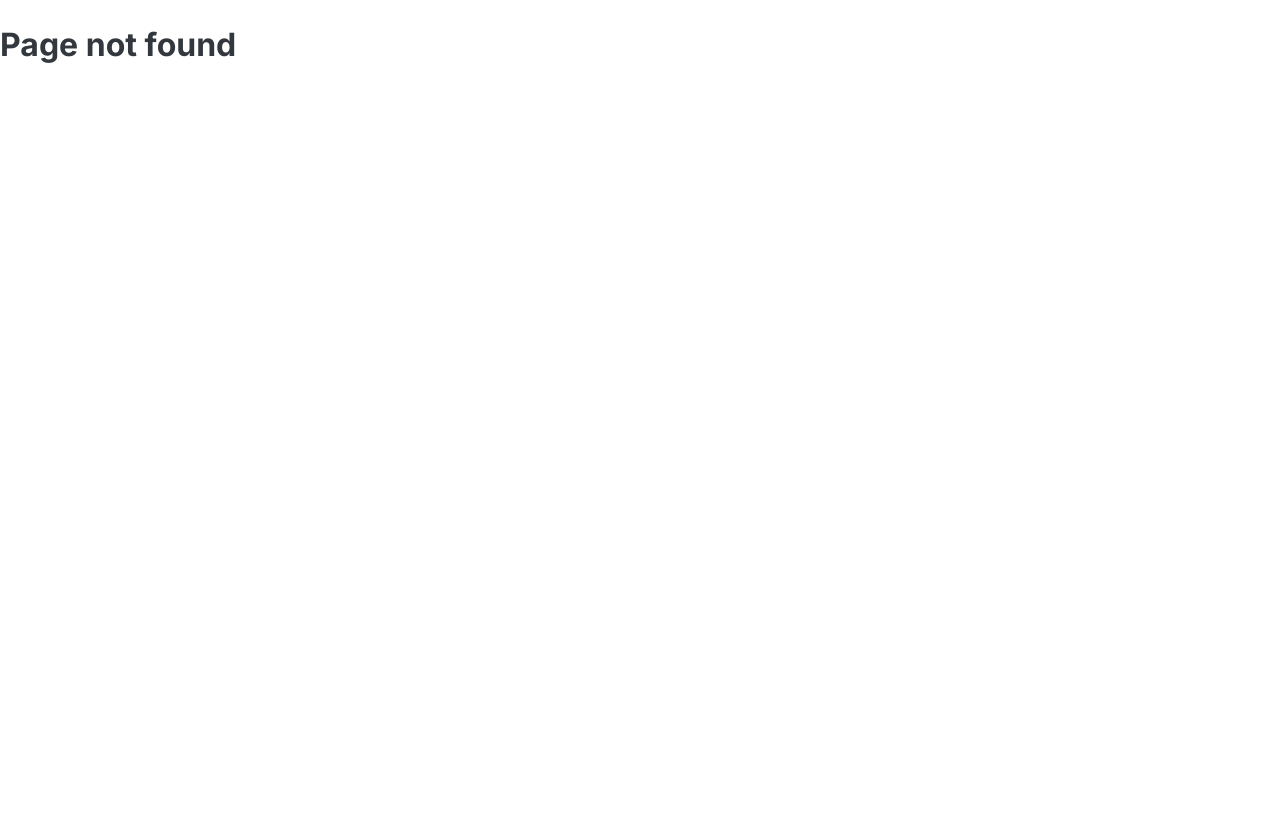
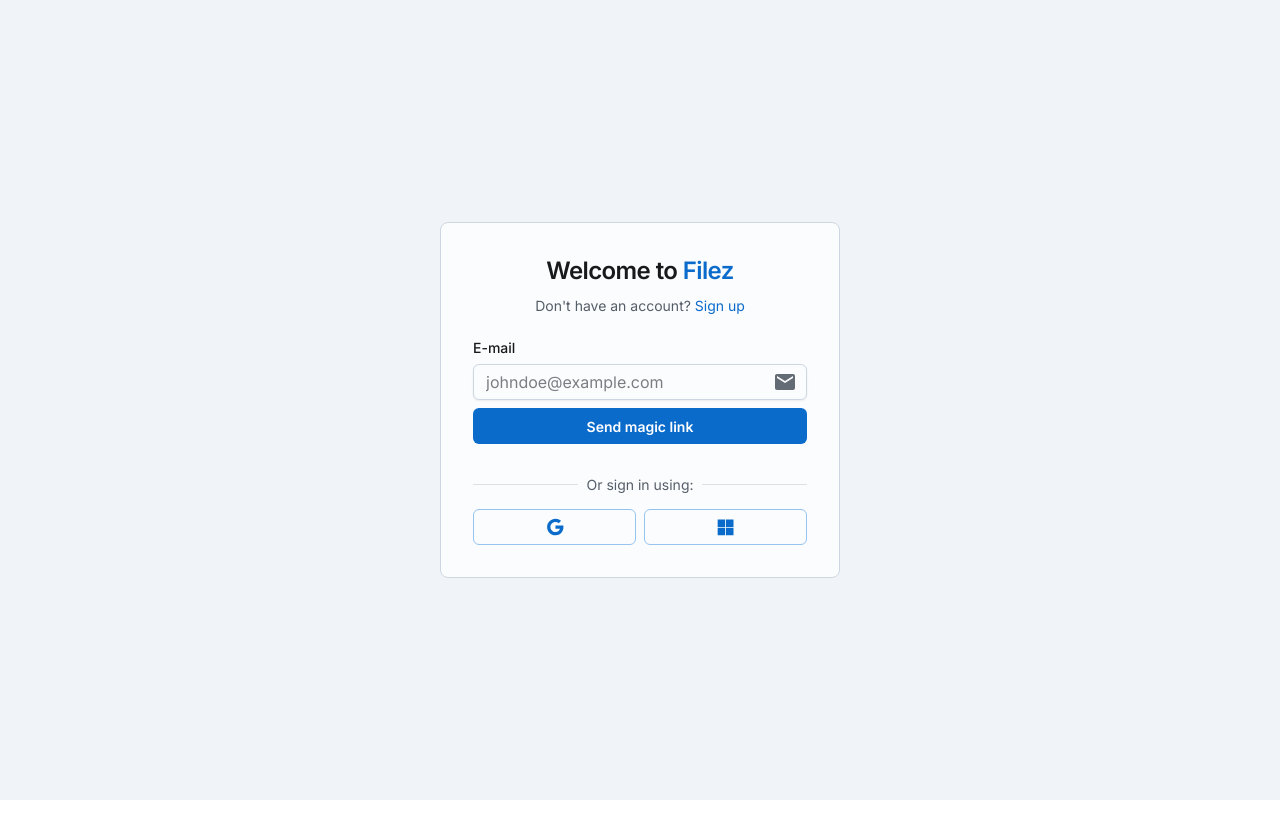
Before and after one commit to AlfredoPrograma/filez-frontend, a React (Vite) app: page /auth in a window 1280 px wide. Before the commit this address had no page. After the commit the page ends 800 px from the top, so only its background shows below. Built offline with nearby package versions, Linux system fonts and the light colour scheme.

Commit message:
feature: implement auth layout and sign in card component

```diff
--- a/src/App.tsx
+++ b/src/App.tsx
@@ -2,6 +2,8 @@ import { BrowserRouter, Route, Routes } from "react-router"
 import { Dashboard } from "@/pages/dashboard/Dashboard"
 import { PageNotFound } from "@/pages/PageNotFound"
 import { Providers } from "./Providers"
+import { AuthLayout } from "./layouts/AuthLayout"
+import { Login } from "./pages/auth/Login"
 
 export function App() {
   return (
@@ -14,6 +16,16 @@ export function App() {
           />
 
           <Route
+            path="/auth"
+            element={<AuthLayout />}
+          >
+            <Route
+              index
+              element={<Login />}
+            />
+          </Route>
+
+          <Route
             path="*"
             element={<PageNotFound />}
           />
--- /dev/null
+++ b/src/components/Link.tsx
@@ -0,0 +1,19 @@
+import { ComponentProps, PropsWithChildren } from "react"
+import { Link as MuiLink } from "@mui/joy"
+import { Link as RouterLink, To } from "react-router"
+
+type LinkProps = {
+  to: To
+} & ComponentProps<typeof MuiLink>
+
+export function Link({ to, children, ...rest }: PropsWithChildren<LinkProps>) {
+  return (
+    <MuiLink
+      {...rest}
+      component={RouterLink}
+      to={to}
+    >
+      {children}
+    </MuiLink>
+  )
+}
--- /dev/null
+++ b/src/components/Page.tsx
@@ -0,0 +1,17 @@
+import { Box } from "@mui/joy"
+import { PropsWithChildren } from "react"
+
+export function Page({ children }: PropsWithChildren) {
+  return (
+    <Box
+      sx={(theme) => ({
+        height: "100%",
+        width: "100%",
+        padding: theme.spacing(3),
+        backgroundColor: theme.vars.palette.neutral[100]
+      })}
+    >
+      {children}
+    </Box>
+  )
+}
--- /dev/null
+++ b/src/layouts/AuthLayout.tsx
@@ -0,0 +1,20 @@
+import { Page } from "@/components/Page"
+import { Stack } from "@mui/joy"
+import { Outlet } from "react-router"
+
+export function AuthLayout() {
+  return (
+    <Page>
+      <Stack
+        sx={{
+          height: "100%",
+          display: "flex",
+          justifyContent: "center",
+          alignItems: "center"
+        }}
+      >
+        <Outlet />
+      </Stack>
+    </Page>
+  )
+}
--- /dev/null
+++ b/src/pages/auth/Login.tsx
@@ -0,0 +1,83 @@
+import { Link } from "@/components/Link"
+import { Mail, Google, Microsoft } from "@mui/icons-material"
+import {
+  Button,
+  Card,
+  CardContent,
+  Divider,
+  FormControl,
+  FormLabel,
+  Input,
+  Stack,
+  Typography
+} from "@mui/joy"
+
+export function Login() {
+  return (
+    <Card
+      sx={(theme) => ({ padding: theme.spacing(4), width: 400 })}
+      variant="outlined"
+    >
+      <CardContent>
+        <Stack
+          direction="column"
+          spacing={1}
+          marginBottom={2}
+        >
+          <Typography
+            textAlign="center"
+            level="h3"
+          >
+            Welcome to <Typography color="primary">Filez</Typography>
+          </Typography>
+
+          <Typography
+            textAlign="center"
+            level="body-sm"
+          >
+            Don't have an account?{" "}
+            <Typography>
+              <Link to="/register">Sign up</Link>
+            </Typography>
+          </Typography>
+        </Stack>
+
+        <Stack
+          marginBottom={3}
+          direction="column"
+          spacing={1}
+        >
+          <FormControl>
+            <FormLabel>E-mail</FormLabel>
+            <Input
+              placeholder="johndoe@example.com"
+              endDecorator={<Mail />}
+            />
+          </FormControl>
+          <Button>Send magic link</Button>
+        </Stack>
+
+        <Divider>Or sign in using:</Divider>
+
+        <Stack
+          marginTop={1}
+          direction="row"
+          spacing={1}
+        >
+          <Button
+            fullWidth
+            variant="outlined"
+          >
+            <Google />
+          </Button>
+          <Button
+            fullWidth
+            variant="outlined"
+          >
+            <Microsoft />
+          </Button>
+        </Stack>
+      </CardContent>
+    </Card>
+  )
+}
```
